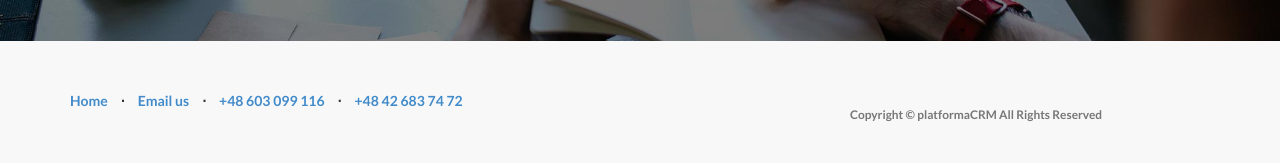
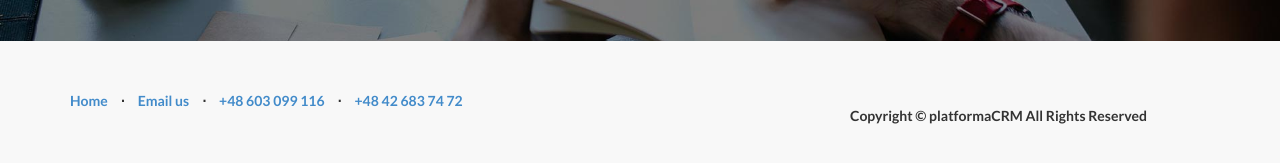
Before and after one commit to platformacrm/platformacrm.github.io, a Jekyll site: the page built from index.html, in a window 1280 px wide and 900 px high, scrolled down 1721 px. Shown: the part 724-887 px from the top of the window. Built offline with Jekyll 4.4.1, drawn with Linux system fonts in a browser that asks for light colours.

Commit message:
Update footer.html

```diff
--- a/_includes/footer.html
+++ b/_includes/footer.html
@@ -19,7 +19,7 @@
 
             </div>
             <div class="col-md-4">
-                    <p class="copyright text-muted small">Copyright &copy; {{ site.title }} All Rights Reserved</p>
+                    <p class="copyright">Copyright &copy; {{ site.title }} All Rights Reserved</p>
             </div>
         </div>
     </div>
```
